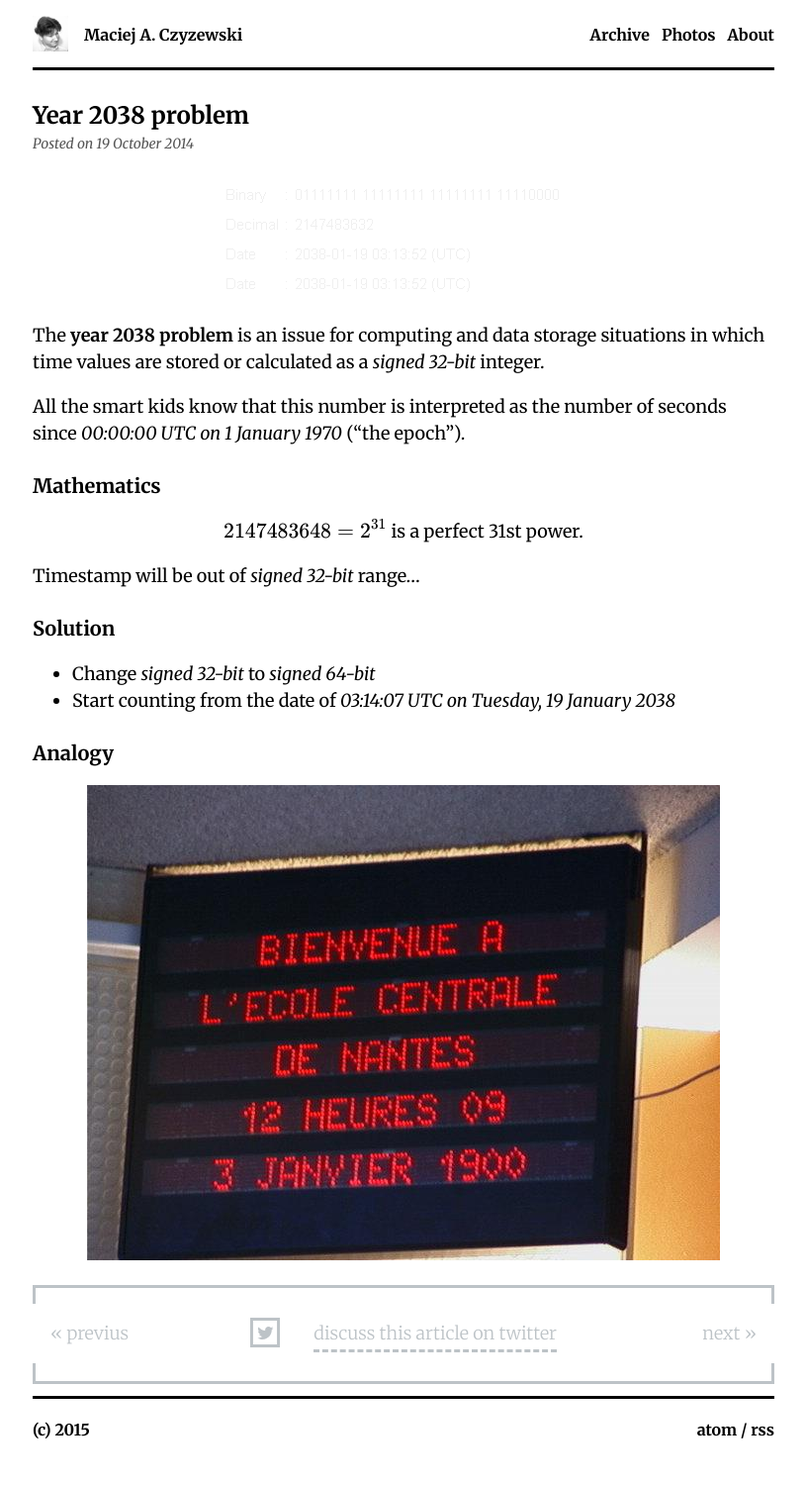
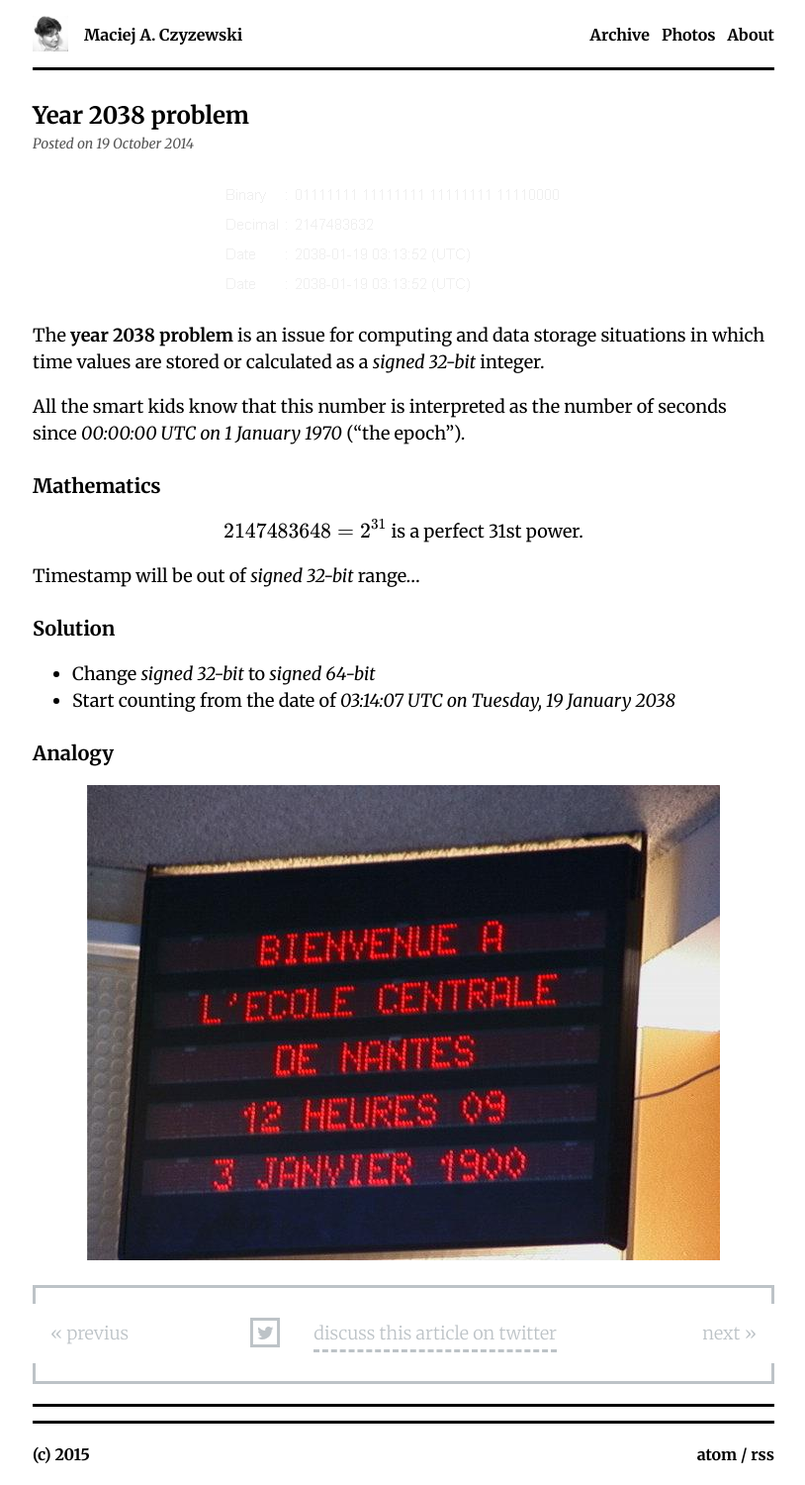
Before and after one commit to maciejczyzewski/maciejczyzewski.github.io, a Jekyll site: the page built from _posts/2014-10-19-year-2038-problem.markdown, in a window 1280 px wide. Shown: the whole page at 99% size, without its empty margins (232-1046 px from the left). Built offline with Jekyll 4.4.1, drawn with Linux system fonts in a browser that asks for light colours; Markdown is read by kramdown in place of the engine named in the settings; before the commit the page ends 1475 px from its top, so only the background shows below that.

Commit message:
[added]: new horizontal line before Google Adsense

```diff
--- a/_layouts/post.html
+++ b/_layouts/post.html
@@ -14,6 +14,7 @@
   <div class="comments"><div><aside><a href="https://twitter.com/share?text=@_czyzewski&url={{ site.url }}{{ page.url }}"><img src="/assets/images/icons/twitter.svg" alt="twitter"><span>discuss this article on twitter</span></a></aside></div><nav><a href="{{ page.previous.url }}">« previus</a><a href="{{ page.next.url }}">next »</a></nav></div>
 
   <!-- Google -->
+  <hr style="border-top-color:black;margin-bottom:12px">
   <script async src="//pagead2.googlesyndication.com/pagead/js/adsbygoogle.js"></script>
   <ins class="adsbygoogle"style="display:block;width:100%;margin-top:10px;margin-bottom:10px" data-ad-client="ca-pub-9331163244149195" data-ad-slot="4897357060" data-ad-format="auto"></ins>
   <script>(adsbygoogle = window.adsbygoogle || []).push({});</script>
```
